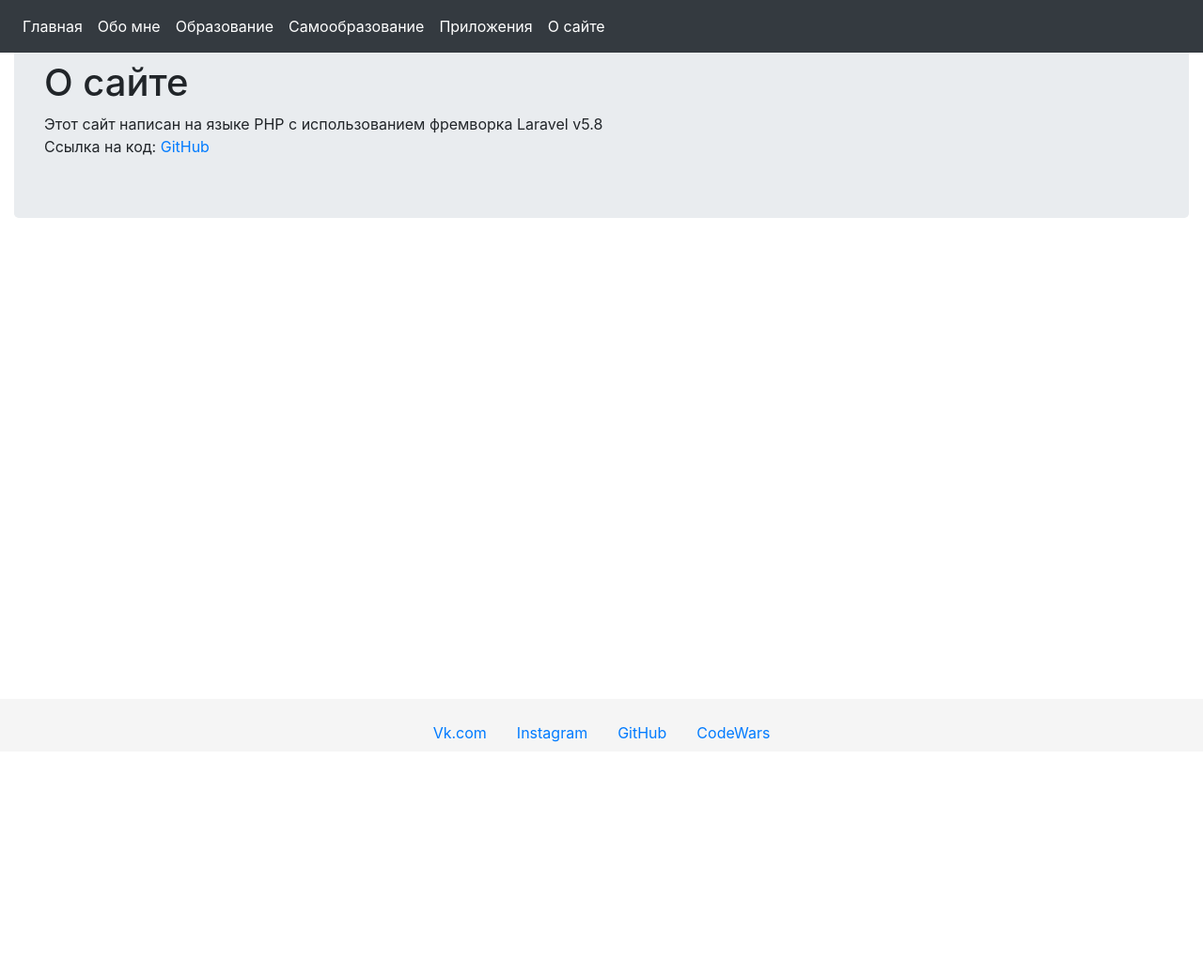
After one commit to Miwahr/Portfolio, a Laravel app: page /about_site in a window 1280 px wide. The commit adds this page. Shown: the top 1040 px of the page at 94% size. Run offline with Laravel 8, Linux system fonts and the light colour scheme.

Commit message:
Add About_site

```diff
--- a/app/Http/Controllers/AboutController.php
+++ b/app/Http/Controllers/AboutController.php
@@ -17,4 +17,8 @@ class AboutController extends Controller
     public function self_education(){
         return view('self_education');
     }
+
+    public function about_site(){
+        return view('about_site');
+    }
 }
--- /dev/null
+++ b/resources/views/about_site.blade.php
@@ -0,0 +1,10 @@
+@extends('layouts.master')
+@section('title')
+<title>О сайте</title>
+@endsection
+
+@section('main')
+<h1>О сайте</h1>
+Этот сайт написан на языке PHP с использованием фремворка Laravel v5.8 <br>
+Ссылка на код: <a href="https://github.com/Miwahr/Portfolio">GitHub</a>
+@endsection
--- a/resources/views/layouts/nav.blade.php
+++ b/resources/views/layouts/nav.blade.php
@@ -16,6 +16,9 @@
       <li class="nav-item active">
         <a class="nav-link" href="{{route('applications')}}">Приложения</a>
       </li>
+      <li class="nav-item active">
+        <a class="nav-link" href="{{route('about_site')}}">О сайте</a>
+      </li>
      </ul>
   </div>
 </nav>
--- a/resources/views/welcome.blade.php
+++ b/resources/views/welcome.blade.php
@@ -75,6 +75,7 @@
                     <a href="{{ route('education') }}">Образование</a>
                     <a href="{{ route('self_education') }}">Самообразование</a>
                     <a href="{{route('applications')}}">Приложения</a>
+                    <a href="{{route('about_site')}}">О сайте</a>
                 </div>
             </div>
         </div>
--- a/routes/web.php
+++ b/routes/web.php
@@ -10,6 +10,8 @@ Route::get('/about', 'AboutController@about')->name('about');
 Route::get('/education', 'AboutController@education')->name('education');
 // самообразование
 Route::get('/self_education', 'AboutController@self_education')->name('self_education');
+// о сайте
+Route::get('/about_site', 'AboutController@about_site')->name('about_site');
 
 
 // приложения-ввод имени
```
Also changed, not shown: 1 other file.
